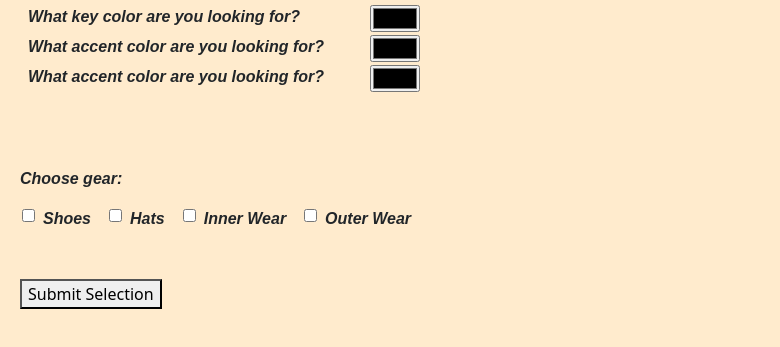
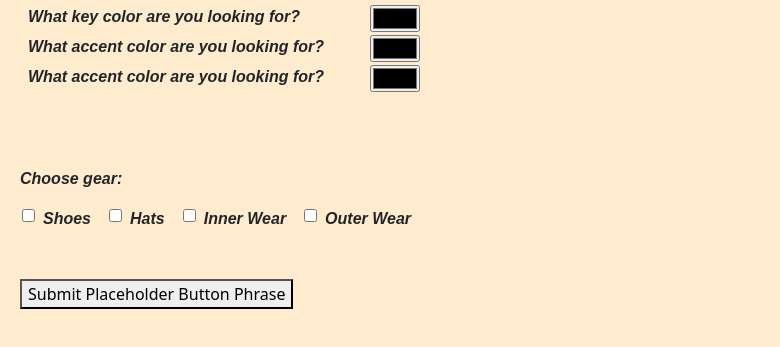
Before and after one commit to jando79/team-thread, a website built with webpack: page src/index.html in a window 1280 px wide. Shown: the part 121-468 px from the top of the page, without its empty margins (0-780 px from the left). Built offline with nearby package versions, Linux system fonts and the light colour scheme; files whose address does not match are found by name.

```diff
--- a/src/index.html
+++ b/src/index.html
@@ -38,7 +38,7 @@
       </fieldset>
     </div>
     <br><br>
-    <button type="submit">Submit Selection</button>
+    <button type="submit">Submit Placeholder Button Phrase</button>
 
   </form>
   <br><br>
@@ -58,7 +58,7 @@
   <div id="hat-selection" class="hidden">
 
     <h3>Head Wear:</h3>
-    <img src="./assets/images/flipsidehatsclassicecobeanie.jpeg" alt="rad beanie" class="thumbnail" id="hat1"><a href='https://www.flipsidehats.com/'>Buy this beanie!</a>
+    <img src="./assets/images/flipsidehatsclassicecobeanie.jpeg" alt="rad beanie" class="thumbnail" id="hat1"><a href='https://www.flipsidehats.com/'>Buy this beanie!</a><br>
 
     <img src="./assets/images/neweracap.jpeg" alt="great hats" class="thumbnail" id="hat2"> <a href='https://www.neweracap.com/'>Get yourself a rad hat!</a>
 
@@ -67,9 +67,9 @@
   <div id="inner-wear-selection" class="hidden">
     <h3>Inner Wear:</h3>
 
-    <img src="./assets/images/davidvintagetshirt.jpg" alt="tshirt" class="thumbnail" id="shirt1"><a href="https://winkvintagepdx.com/collections/tees-1"></a><br>
+    <img src="./assets/images/davidvintagetshirt.jpg" alt="tshirt" class="thumbnail" id="shirt1"><a href="https://winkvintagepdx.com/collections/tees-1">Doesn't this guy make you want this shirt?!</a><br>
 
-    <img src="./assets/images/vintagebuttonupshirt.jpg" alt="button shirt" class="thumbnail" id="shirt2"><a href="https://www.rustyzipper.com/mens/shirts/flannel/"></a>
+    <img src="./assets/images/vintagebuttonupshirt.jpg" alt="button shirt" class="thumbnail" id="shirt2"><a href="https://www.rustyzipper.com/mens/shirts/flannel/">You know you need one of these!</a>
 
   </div>
 
@@ -77,7 +77,7 @@
 
   <h3>Outer Wear:</h3>
 
-  <img src="/.assets/images/vintagebuttonupshirt.jpg" alt="button shirt" class="thumbnail" id="jacket1"><a href="https://www.thrifted.com/collections/vintage-jackets-coats">For jackets, vests, and coats</a>
+  <img src="/.assets/images/vintagebuttonupshirt.jpg" alt="button shirt" class="thumbnail" id="jacket1"><a href="https://www.thrifted.com/collections/vintage-jackets-coats">For jackets, vests, and coats</a><br>
 
   <img src="/.assets/images/vintagebuttonupshirt.jpg" alt="button shirt" class="thumbnail" id="jacket2"><a href="https://www.thrifted.com/collections/vintage-sweatshirts-hoodies?page=8"></a>
 
```
